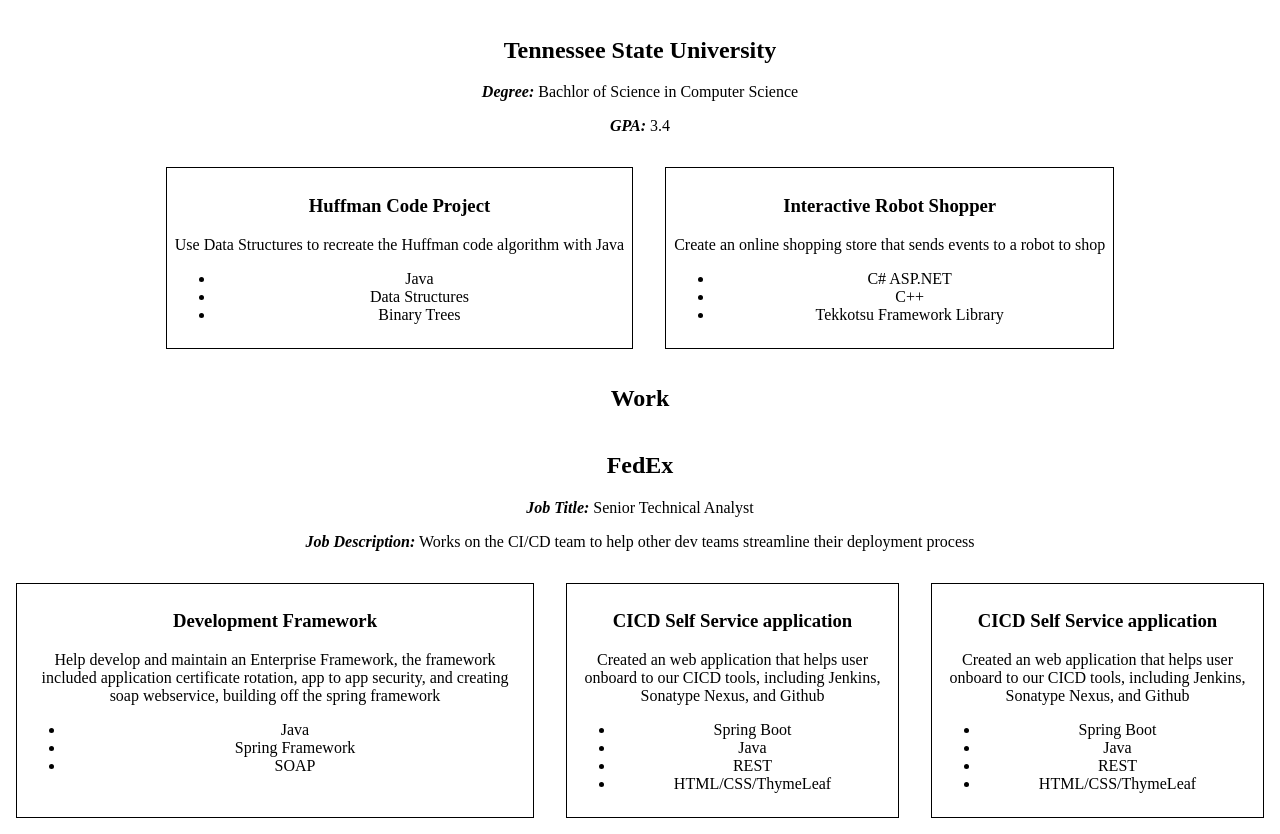
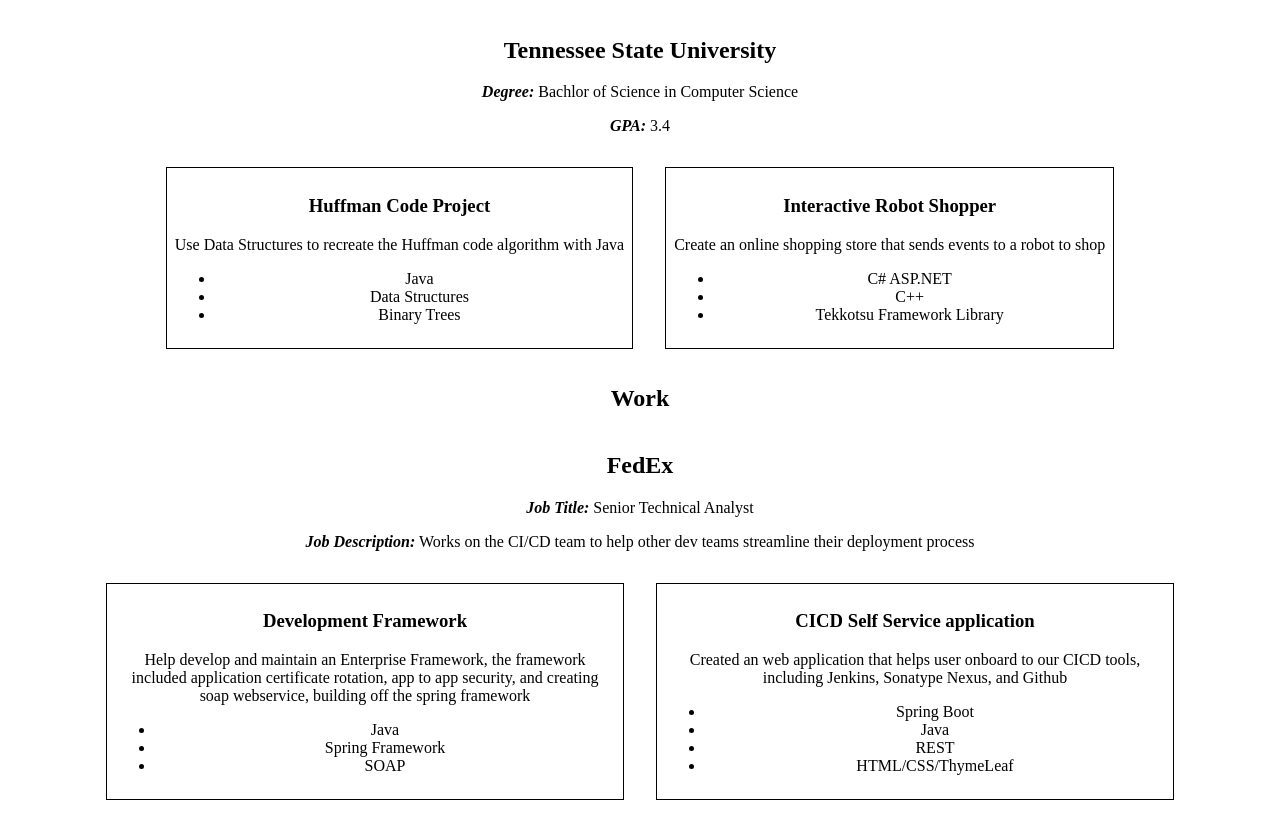
Before and after one commit to Docterryome/personalResume, a plain HTML site: page index.html in a window 1280 px wide. Shown: the part 117-951 px from the top of the page. Drawn offline with Linux system fonts and the light colour scheme.

Commit message:
removed extra section

```diff
--- a/index.html
+++ b/index.html
@@ -69,17 +69,6 @@
                     <li>HTML/CSS/ThymeLeaf</li>
                 </ul>
             </div>
-            <div class="project">
-                <h3>CICD Self Service application</h3>
-                <p>Created an web application that helps user onboard to our CICD tools,
-                    including Jenkins, Sonatype Nexus, and Github</p>
-                <ul>
-                    <li>Spring Boot</li>
-                    <li>Java</li>
-                    <li>REST</li>
-                    <li>HTML/CSS/ThymeLeaf</li>
-                </ul>
-            </div>
         </section>
     </section>
 </body>
```
